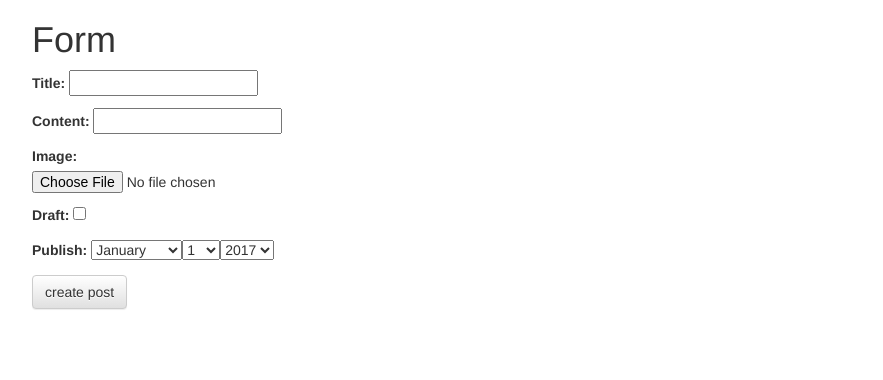
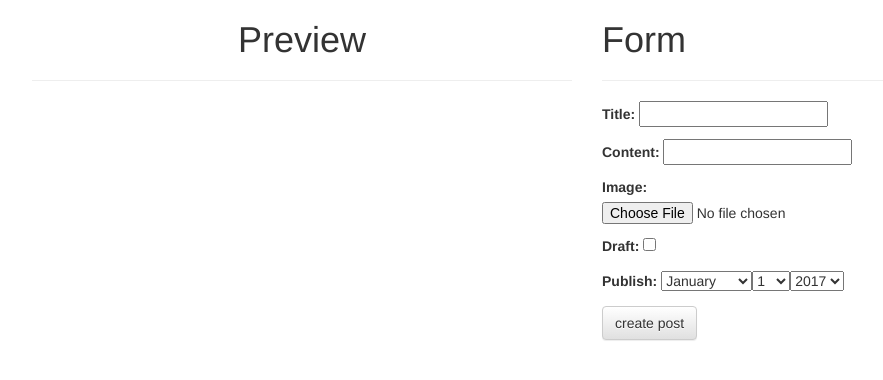
Before and after one commit to Par010/blog, a Django app: template posts/templates/posts/form.html in a window 1280 px wide. Shown: the top 380 px of the page, without its empty margins (53-936 px from the left). Run offline with Django 3.2, Linux system fonts and the light colour scheme; the template is opened without the code that fills it: values that come from a table or form of the project are taken from there, others are empty; some libraries are stand-ins or nearby versions.

Commit message:
custom preview

```diff
--- a/blog/settings.py
+++ b/blog/settings.py
@@ -40,6 +40,7 @@ INSTALLED_APPS = [
     'posts',
     #third party apps
     'pagedown',
+    'markdown_deux',
 ]
 
 MIDDLEWARE = [
--- a/posts/forms.py
+++ b/posts/forms.py
@@ -3,7 +3,7 @@ from pagedown.widgets import PagedownWidget
 from .models import Post
 
 class PostForm(forms.ModelForm):
-    content = forms.CharField(widget=PagedownWidget)
+    content = forms.CharField(widget=PagedownWidget(show_preview=False))
     publish = forms.DateField(widget=forms.SelectDateWidget)
     class Meta:
         model = Post
--- a/posts/models.py
+++ b/posts/models.py
@@ -4,6 +4,8 @@ from django.utils import timezone
 from django.core.urlresolvers import reverse
 from django.db.models.signals import pre_save
 from django.utils.text import slugify
+from markdown_deux import markdown
+from django.utils.safestring import mark_safe
 # Create your models here.
 
 class PostManager(models.Manager):
@@ -32,8 +34,17 @@ class Post(models.Model):
     def __str__(self):
         return self.title
 
+    '''def get_markdown(self):
+        content = self.content
+        markdown_text = markdown(content)
+        return mark_safe(markdown_text)'''
+
     def get_absolute_url(self):
         return reverse("posts:detail", kwargs= {"slug" : self.slug})
+
+    class Meta:
+        ordering = ["-timestamp", "-updated"]
+
 
 def create_slug(instance, new_slug=None):
     slug = slugify(instance.title)
--- a/posts/templates/posts/base.html
+++ b/posts/templates/posts/base.html
@@ -42,10 +42,41 @@
 $(document).ready(function(){
   $(".content-markdown").each(function(){
     var content = $(this).text()
-    console.log(content)
     var markedcontent = marked(content)
-    console.log(markedcontent)
     $(this).html(markedcontent)
   })
+  $(".content-markdown img").each(function(){
+    $(this).addClass("img-responsive")
+  })
+
+  var contentInput = $("#id_content");
+
+  function setContent(value){
+    var markedContent = marked(value)
+    $("#preview-content").html(markedContent)
+    $("#preview-content img").each(function(){
+      $(this).addClass("img-responsive")
+    })
+  }
+  setContent(contentInput.val())
+
+  contentInput.keyup(function(){
+    var newContent = $(this).val()
+    setContent(newContent)
+  })
+
+  var titleInput = $("#id_title");
+
+  function setTitle(value){
+    $("#preview-title").text(value)
+  }
+
+  setTitle(titleInput.val())
+
+  titleInput.keyup(function(){
+    var newContent = $(this).val()
+    setTitle(newContent)
+  })
+
 })
 </script>
--- a/posts/templates/posts/form.html
+++ b/posts/templates/posts/form.html
@@ -1,9 +1,18 @@
 {% extends "posts/base.html" %}
 
 {% block content %}
-  <div class="col-sm-12">
+<div class = "col-sm-6">
+  <h1 class="text-center">Preview</h1>
+  <hr>
+  <div class="content-preview">
+    <h3 id="preview-title"></h3>
+    <p id="preview-content"></p>
+  </div>
+</div>
+  <div class="col-sm-6">
     <form method="POST" action="" enctype="multipart/form-data">{% csrf_token %}
     <h1>Form</h1>
+    <hr>
     {{ form.as_p }}
     <input type="submit" class="btn btn-default" value="create post">
   </form>
--- a/posts/templates/posts/postlist.html
+++ b/posts/templates/posts/postlist.html
@@ -19,7 +19,7 @@
         {% if instance.user.get_full_name %}
         <p>Author: {{ obj.user.get_full_name }}</p>
         {% endif %}
-        <p class="content-markdown">{{obj.content|truncatechars:120}}</p>
+        <div class="content-markdown">{{obj.content}}</div>
         <p><a href="{{ obj.get_absolute_url }}" class="btn btn-primary" role="button">view</a> </p>
       </div>
     </div>
```
Also changed, not shown: db.sqlite3, posts/migrations/0004_auto_20170810_1703.py (added).
